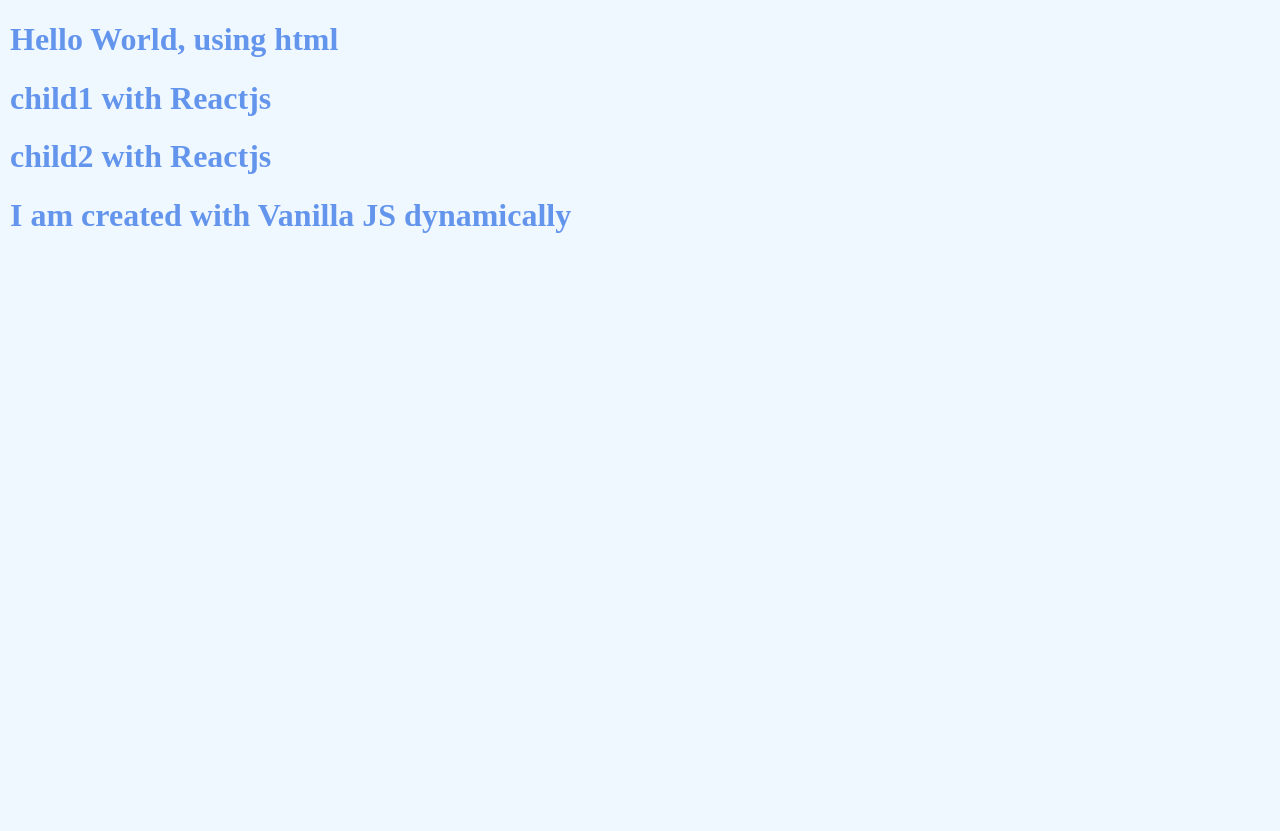
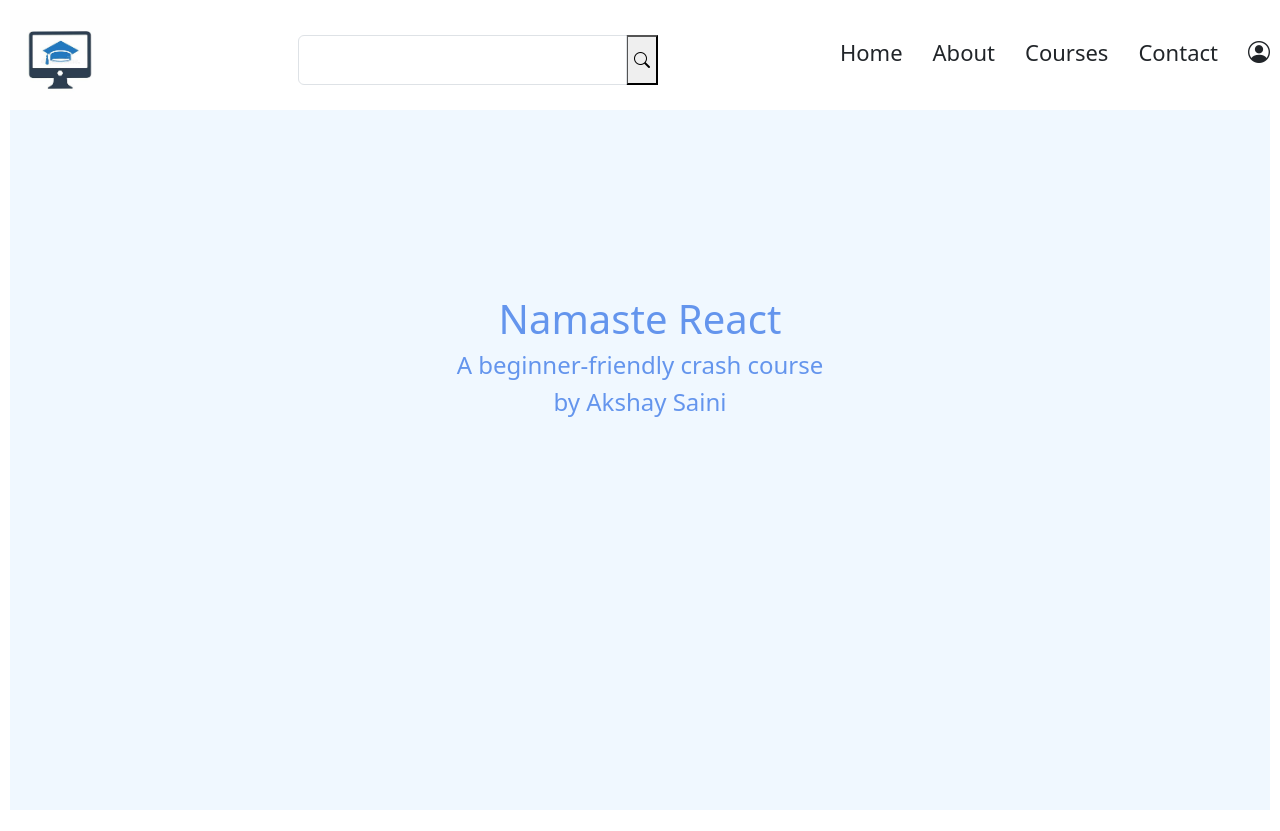
Before and after one commit to KM-13463-AA/namaste-react, a React (Vite) app: page / in a window 1280 px wide. Built offline with nearby package versions, Linux system fonts and the light colour scheme.

Commit message:
episode-3

```diff
--- a/App.js
+++ b/App.js
@@ -1,31 +1,32 @@
 import React from "react"
 import ReactDOM from "react-dom/client";
+import Headings from "./src/Headings";
+import Header from "./src/Header";
 
-//Using Vanilla JS
-const heading = document.createElement("h1");
-heading.innerText = "I am created with Vanilla JS dynamically";
-heading.className="headingJS";
-document.body.append(heading);
+// React Element using createElement
+const headingUsingCreateElement = React.createElement(
+  "div",
+  {className:"title"},
+  [
+  React.createElement("h1",{},"Namaste React"),
+  React.createElement("h2",{},"A beginner-friendly crash course"),
+  React.createElement("h3",{},"by Akshay Saini")
+]);
 
-//React Element creation
-const element = React.createElement(
-  "div",
-  {id:"parent"},
-  [
-    React.createElement(
-      "h1",
-      { id: "child1" },
-      "child1 with Reactjs"
-    ),
-    React.createElement(
-      "h1",
-      { id: "child2" },
-      "child2 with Reactjs"
-    )
-  ]
+// React Element using Jsx
+const headingUsingJsx = <div className="title">
+  <h1>Namaste React</h1>
+  <h2>A beginner-friendly crash course</h2>
+  <h3>by Akshay Saini</h3>
+</div>
+
+//Main Component
+const Body = () => (
+  <div id="body">
+    <Header />
+    <Headings />
+  </div>
+
 );
-
 const root = ReactDOM.createRoot(document.getElementById("root"));
-root.render(element);
-
-// In this my react element is printed first then vanilla js one
+root.render(<Body />);
--- a/index.css
+++ b/index.css
@@ -1,9 +1,30 @@
-h1{
+.title{
     color:cornflowerblue;
+    min-height: 500px;
+    display: flex;
+    flex-direction: column;
+    justify-content: center;
+    align-items: center;
 }
-body{
+#body{
     height: 100vh;
     background-color:hsl(208, 100%, 97%);
     margin: 10px;
-
 }
+img{
+    height: 100px;
+    width: 100px;
+}
+.Navbar{
+    background-color:white;
+    height: 100px;
+    display: grid;
+    grid-template-columns: 3fr 5fr 4fr;
+    align-items: center;
+}
+#btnPanel > li{
+    font-size: 22px;
+    display: inline;
+    margin-left: 30px;
+    list-style: none;
+}
--- a/index.html
+++ b/index.html
@@ -5,12 +5,15 @@
         <meta name="viewport" content="width=device-width, initial-scale=1.0">
         <title>React Introduction</title>
         <link rel="stylesheet" href="index.css" />
+        <link rel="stylesheet" href="./node_modules/bootstrap-icons/font/bootstrap-icons.css">
+        <link rel="stylesheet" href="./node_modules/bootstrap/dist/css/bootstrap.css">
+
     </head>
     <body>
-        <h1>Hello World, using html</h1>
         <div id="root">
-
+            <h1>Not Rendered</h1>
         </div>
         <script defer src="App.js" type="module"> </script>
+        <script src="./node_modules/bootstrap/dist/js/bootstrap.bundle.js"></script>
     </body>
 </html>
--- a/package.json
+++ b/package.json
@@ -3,6 +3,8 @@
   "version": "1.0.0",
   "description": "This is react by Akshay Saini",
   "scripts": {
+    "start": "parcel index.html",
+    "build": "parcel build index.html",
     "test": "jest"
   },
   "repository": {
@@ -23,6 +25,8 @@
     "process": "^0.11.10"
   },
   "dependencies": {
+    "bootstrap": "^5.3.2",
+    "bootstrap-icons": "^1.11.1",
     "react": "^18.2.0",
     "react-dom": "^18.2.0"
   },
--- /dev/null
+++ b/src/Header.js
@@ -0,0 +1,19 @@
+import image from "../assets/logo.jpeg"
+const Header = () => (
+    <div className="Navbar">
+        <img src={image}></img>
+        <div className="input-group w-75 h-50">
+            <input type="text"className="form-control"></input>
+            <button><span className="bi bi-search"></span></button>
+        </div>
+        <ul id="btnPanel">
+            <li>Home</li>
+            <li>About</li>
+            <li>Courses</li>
+            <li>Contact</li>
+            <li><span class="bi bi-person-circle"></span></li>
+        </ul>
+
+    </div>
+);
+export default Header;
--- /dev/null
+++ b/src/Headings.js
@@ -0,0 +1,14 @@
+//Functional component - function returning jsx
+
+const Heading1 = () => <h1>Namaste React</h1>
+const Heading2 = () => <h4>A beginner-friendly crash course</h4>
+
+//Composition of components
+const Headings = () => (
+    <div className="title">
+        <Heading1 />
+        <Heading2 />
+        <h4>by Akshay Saini</h4>
+    </div>
+);
+export default Headings;
```
Also changed, not shown: assets/logo.jpeg (added), 1 other file (tests, documents, lock files or other folders).
